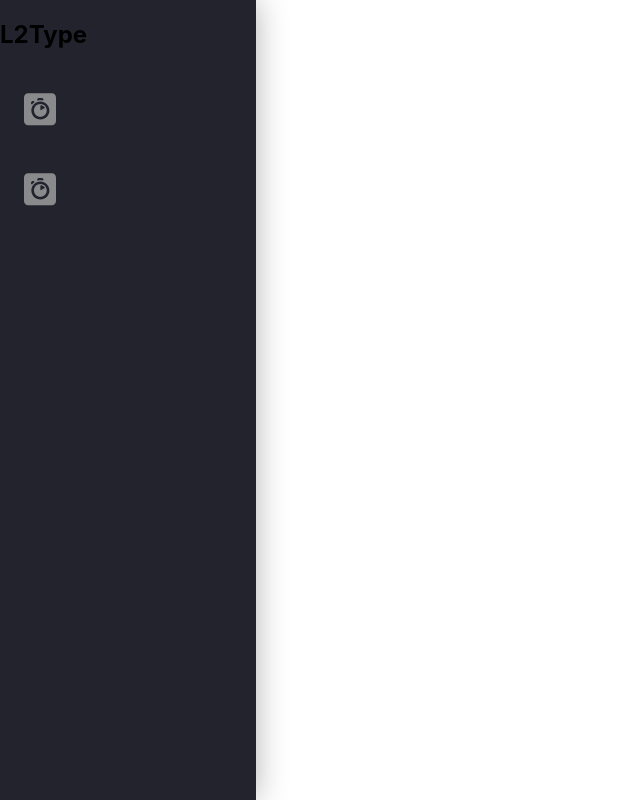
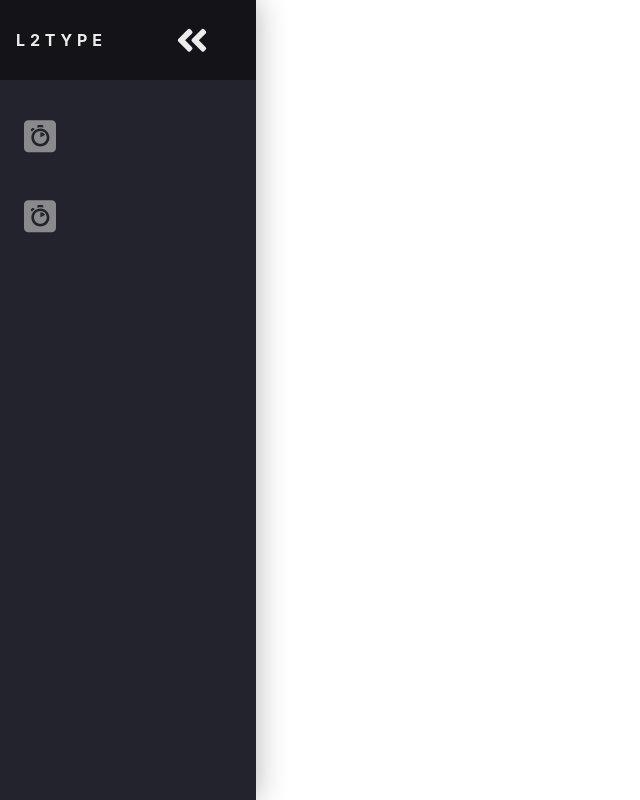
Before and after one commit to jaredami/l2-type, a Next.js app: page / in a window 1280 px wide. Shown: the whole page, without its empty margins (0-640 px from the left). Built offline with nearby package versions, Linux system fonts and the light colour scheme.

Commit message:
Nav header styles

```diff
--- a/components/Nav/Nav.module.css
+++ b/components/Nav/Nav.module.css
@@ -13,6 +13,83 @@
   flex-direction: column;
   align-items: center;
   height: 100%;
+}
+
+.navItem {
+  width: 100%;
+}
+
+.navItem:last-child {
+  margin-top: auto;
+}
+
+.navLink {
+  display: flex;
+  align-items: center;
+  height: 5rem;
+  color: var(--color-gray);
+  text-decoration: none;
+  filter: grayscale(100%) opacity(0.7);
+  transition: var(--transition-speed);
+}
+
+.navLink:hover {
+  filter: grayscale(0%) opacity(1);
+  background: var(--color-darker-gray);
+  color: var(--color-light-gray);
+}
+
+.linkText {
+  display: none;
+  margin-left: 1rem;
+}
+
+.navLink svg {
+  width: 2rem;
+  min-width: 2rem;
+  margin: 0 1.5rem;
+}
+
+.fa-primary {
+  color: var(--color-primary-0);
+}
+
+.fa-secondary {
+  color: #3faf84;
+}
+
+.fa-primary,
+.fa-secondary {
+  transition: var(--transition-speed);
+}
+
+.logo {
+  font-weight: bold;
+  text-transform: uppercase;
+  margin-bottom: 1rem;
+  text-align: center;
+  color: var(--color-light-gray);
+  background: var(--color-darker-gray);
+  font-size: 1.5rem;
+  letter-spacing: 0.3ch;
+  width: 100%;
+}
+
+.logo svg {
+  transform: rotate(0deg);
+  transition: var(--transition-speed);
+}
+
+.logoText {
+  display: inline;
+  font-size: 1rem;
+  position: absolute;
+  left: -999px;
+  transition: var(--transition-speed);
+}
+
+.nav:hover .logo svg {
+  transform: rotate(-180deg);
 }
 
 /* Small screens */
@@ -53,7 +130,7 @@
     box-shadow: 0px 0px 30px rgba(0, 0, 0, 0.3);
   }
 
-  .nav:hover .link-text {
+  .nav:hover .linkText {
     display: inline;
   }
 
@@ -61,7 +138,7 @@
     margin-left: 11rem;
   }
 
-  .nav:hover .logo-text {
+  .nav:hover .logoText {
     left: 0px;
   }
 }
--- a/components/Nav/Nav.tsx
+++ b/components/Nav/Nav.tsx
@@ -16,9 +16,34 @@ const Nav = () => {
     <header>
       <nav className={styles.nav}>
         <Link href={"/"}>
-          <a>
-            <h1 className="logo">L2Type</h1>
-          </a>
+          <li className={[styles.logo, styles.navLink].join(" ")}>
+            <span className={[styles.linkText, styles.logoText].join(" ")}>
+              L2Type
+            </span>
+            <svg
+              aria-hidden="true"
+              focusable="false"
+              data-prefix="fad"
+              data-icon="angle-double-right"
+              role="img"
+              xmlns="http://www.w3.org/2000/svg"
+              viewBox="0 0 448 512"
+              className="svg-inline--fa fa-angle-double-right fa-w-14 fa-5x"
+            >
+              <g className="fa-group">
+                <path
+                  fill="currentColor"
+                  d="M224 273L88.37 409a23.78 23.78 0 0 1-33.8 0L32 386.36a23.94 23.94 0 0 1 0-33.89l96.13-96.37L32 159.73a23.94 23.94 0 0 1 0-33.89l22.44-22.79a23.78 23.78 0 0 1 33.8 0L223.88 239a23.94 23.94 0 0 1 .1 34z"
+                  className="fa-secondary"
+                ></path>
+                <path
+                  fill="currentColor"
+                  d="M415.89 273L280.34 409a23.77 23.77 0 0 1-33.79 0L224 386.26a23.94 23.94 0 0 1 0-33.89L320.11 256l-96-96.47a23.94 23.94 0 0 1 0-33.89l22.52-22.59a23.77 23.77 0 0 1 33.79 0L416 239a24 24 0 0 1-.11 34z"
+                  className="fa-primary"
+                ></path>
+              </g>
+            </svg>
+          </li>
         </Link>
         <ul className={styles.navList}>
           {MENU.map((item, idx) => (
```
